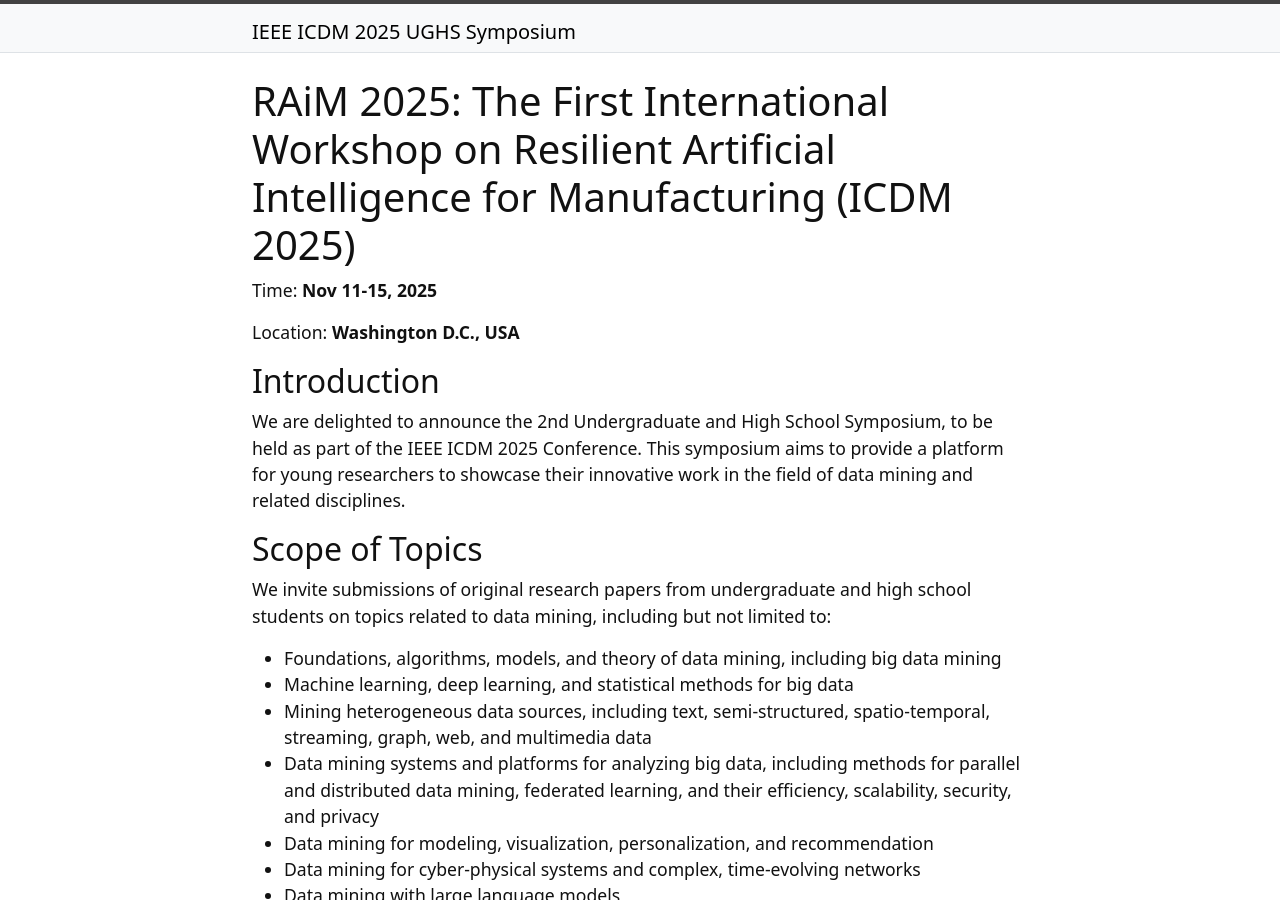
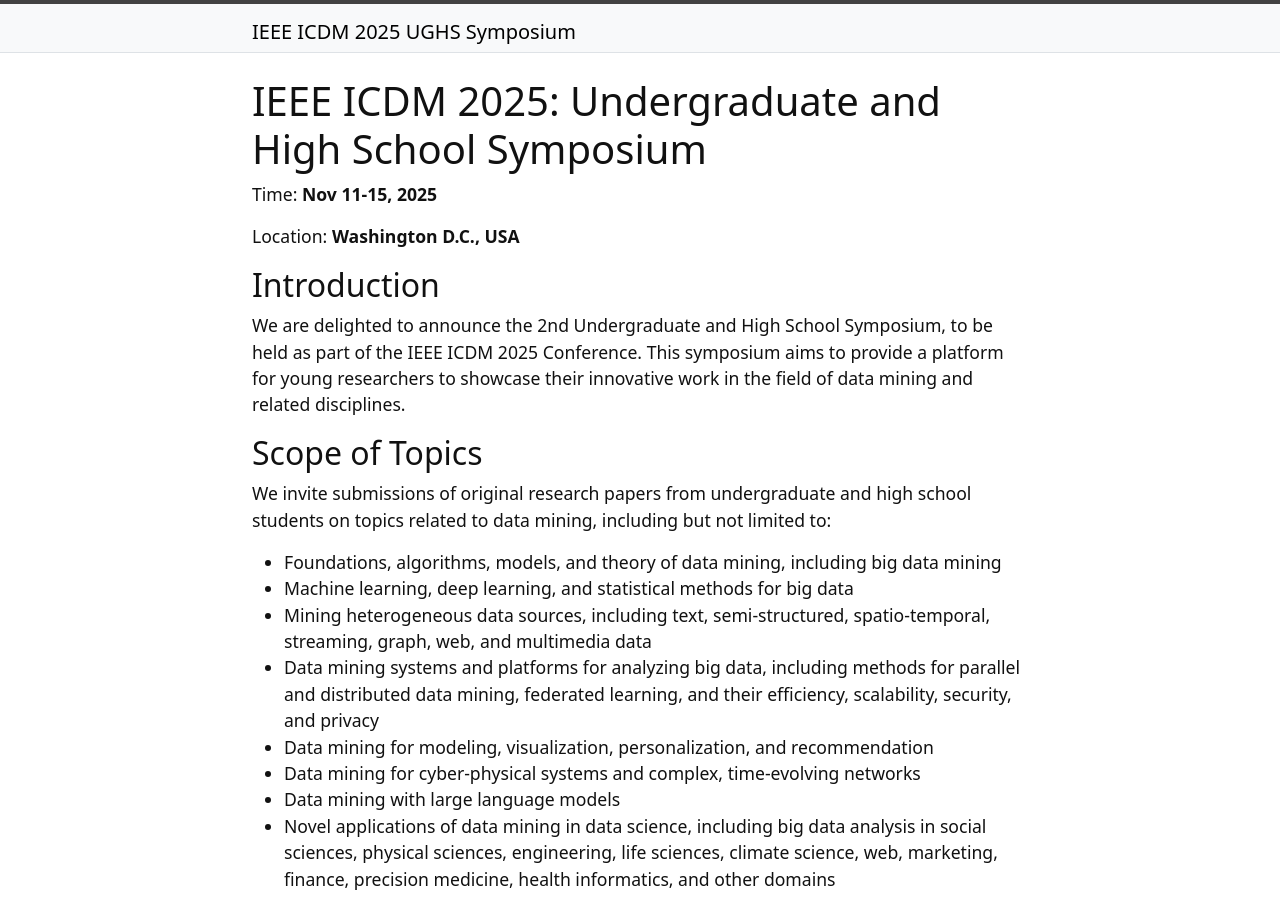
Before and after one commit to xuanwang91/2025-ICDM-UGHS, a Jekyll site: the page built from index.md, in a window 1280 px wide and 900 px high. Built offline with Jekyll 4.4.1, drawn with Linux system fonts in a browser that asks for light colours.

Commit message:
Update index.md

```diff
--- a/index.md
+++ b/index.md
@@ -3,7 +3,7 @@ title: Home
 layout: page
 ---
 
-# RAiM 2025: The First International Workshop on Resilient Artificial Intelligence for Manufacturing (ICDM 2025)
+# IEEE ICDM 2025: Undergraduate and High School Symposium
 
 Time: **Nov 11-15, 2025**
 
```
